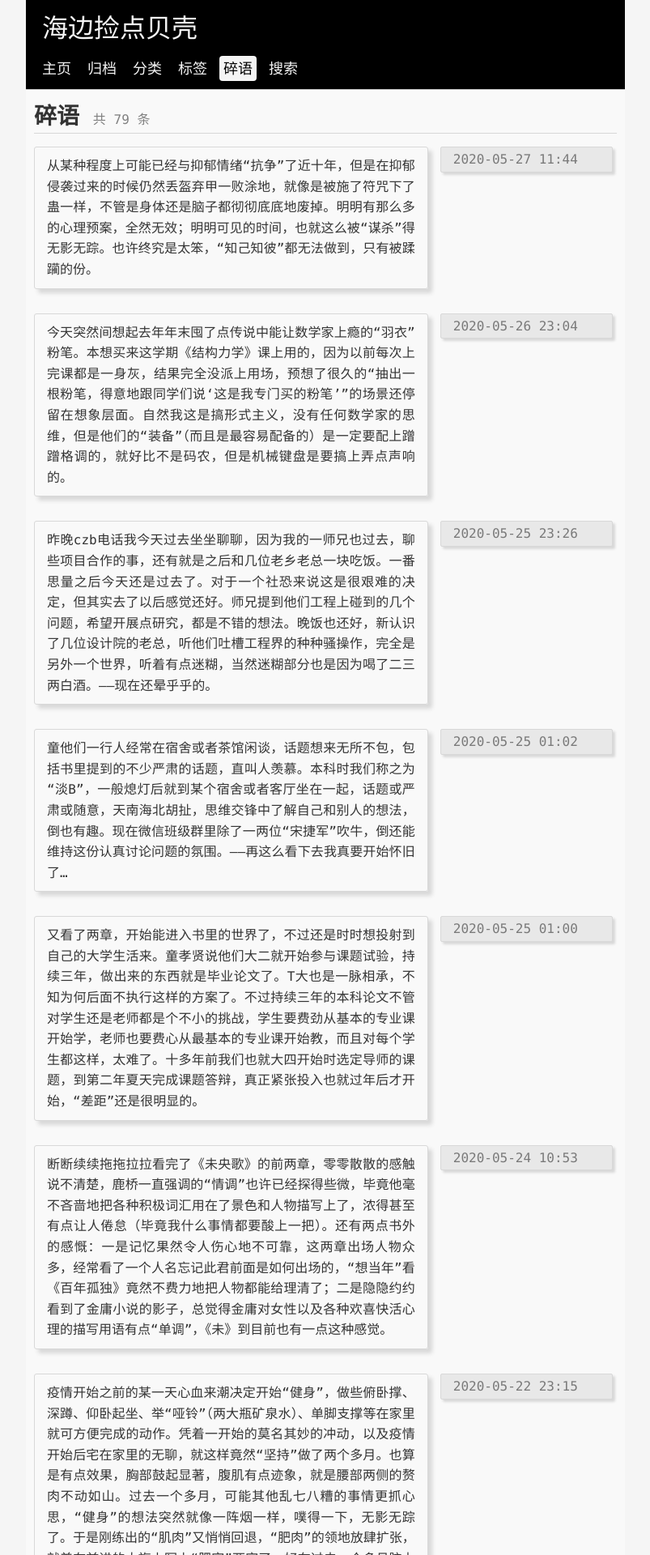
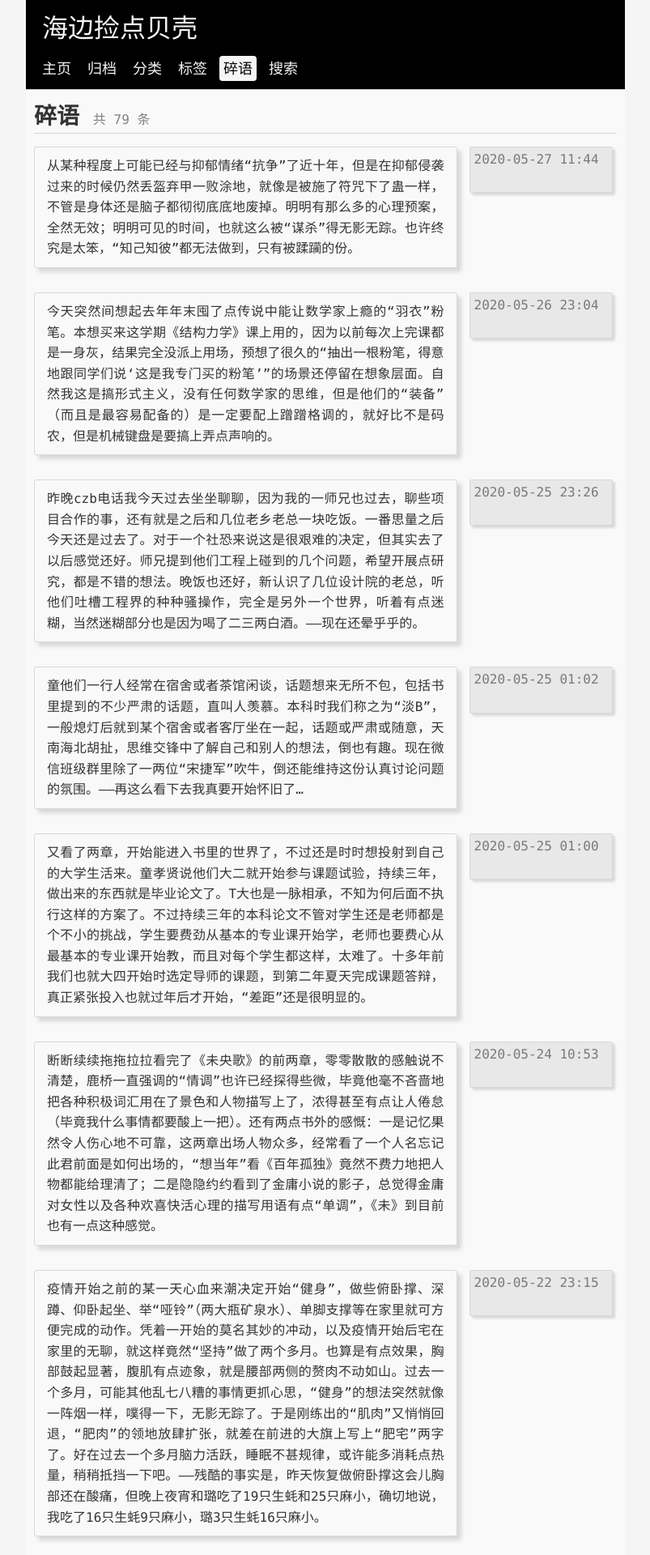
Before and after one commit to xienotes/xienotes.github.io, a Jekyll site: the page built from notes/index.html, in a window 1280 px wide. Shown: the top 1920 px of the page at 81% size, without its empty margins (238-1041 px from the left). Built offline with Jekyll 4.4.1, drawn with Linux system fonts in a browser that asks for light colours; the list of posts is cut into pages by our own code.

Commit message:
minor change

```diff
--- a/assets/css/default.css
+++ b/assets/css/default.css
@@ -76,7 +76,7 @@
     color:rgb(121, 121, 121);
     font-weight:500;
     background-color: #e8e8e8;
-    padding: 2px 15px 2px 15px;
+    padding: 2px 0px 2px 5px;
     border-radius: 2px 2px 2px 2px;
     /* border-bottom: 0.2px solid #d8d8d8;
     border-top: 0.2px solid #d8d8d8; */
@@ -94,7 +94,7 @@
     box-shadow: 5px 5px 5px #d8d8d8;
     padding-left: 10px;
     padding-right: 10px;
-    flex: 0 0 65%;
+    flex: 0 0 70%;
     order: 1;
 }
 a.note-link {
@@ -110,7 +110,7 @@
 
 .pagination {
     text-align: center;
-    width: 65%;
+    width: 70%;
     margin-left: 0px;
     margin-right: auto;
 }
```
